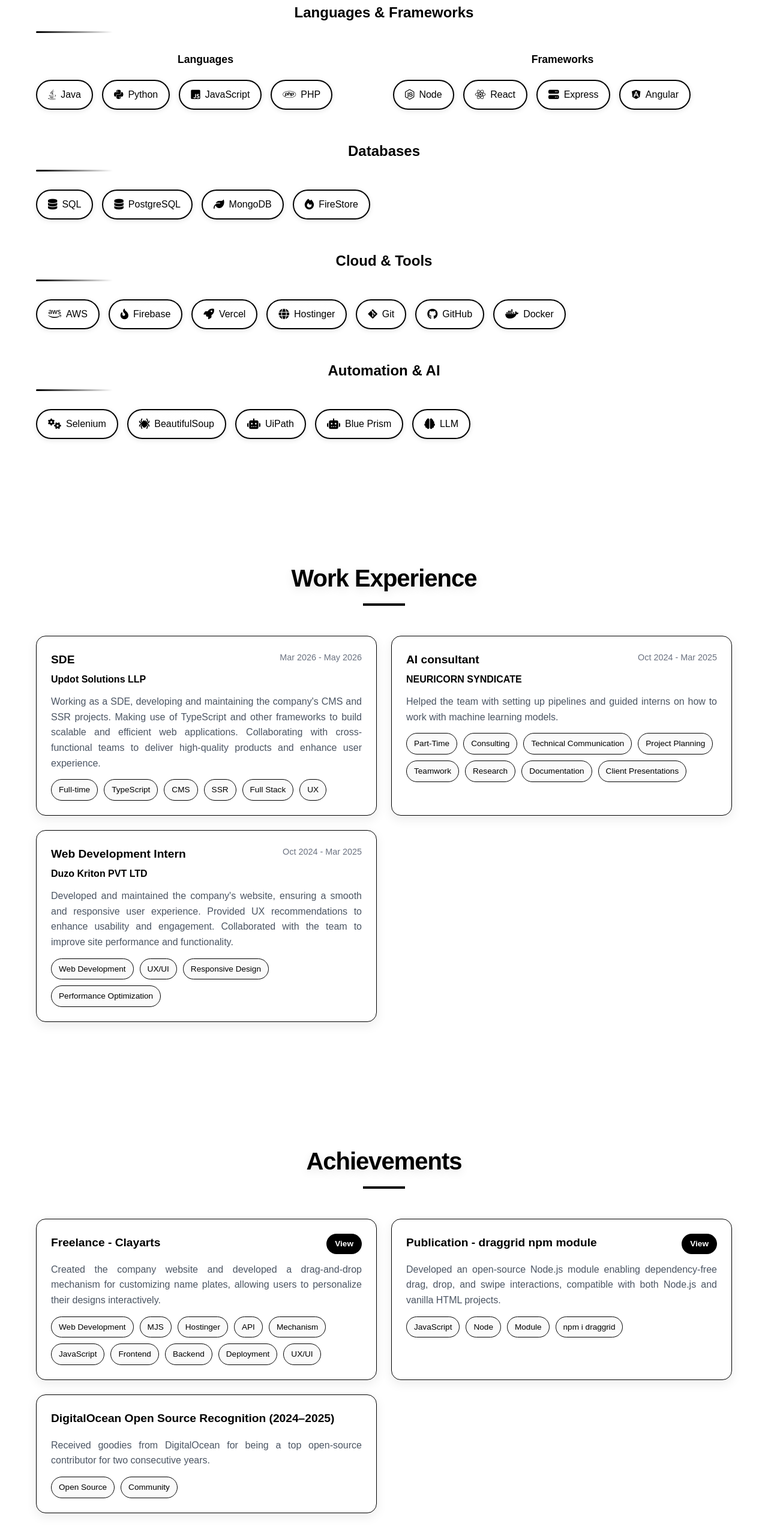
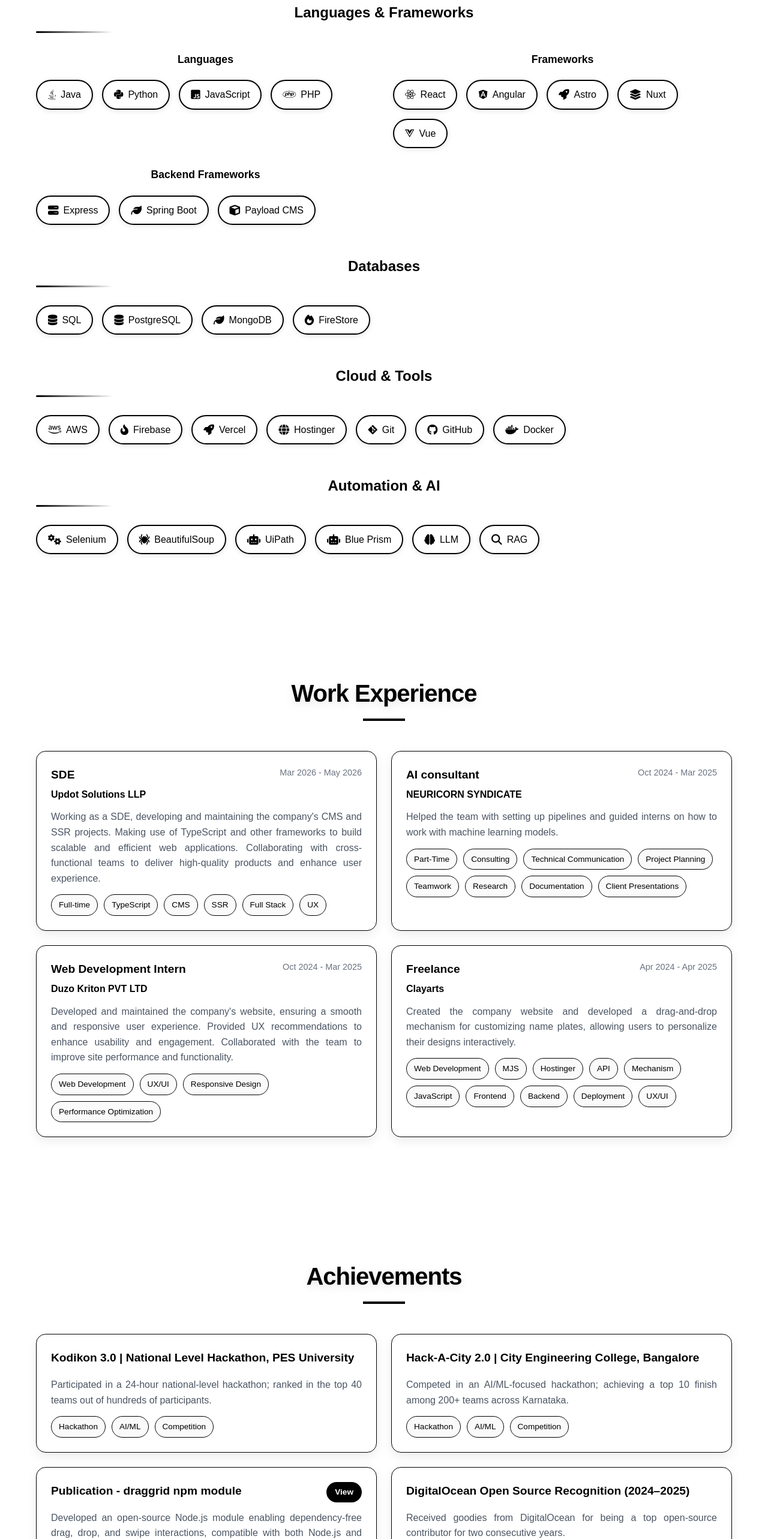
Before and after one commit to v-aibha-v-jain/Portfolio, a React (Create React App) app: page / in a window 1280 px wide. Shown: the part 2040-4606 px from the top of the page at 60% size. Built offline with nearby package versions, Linux system fonts and the light colour scheme; no server answers.

Commit message:
update: skills, achievement, work

```diff
--- a/src/components/Achievements.js
+++ b/src/components/Achievements.js
@@ -2,15 +2,18 @@
 import workData from '../data/work.json';
 
 const Achievements = () => {
-    const freelanceItem = workData.timeline.find((item) => item.company === 'Clayarts');
     const draggridItem = workData.timeline.find((item) => item.title === 'Drag_drop_swipe');
 
     const achievements = [
         {
-            title: 'Freelance - Clayarts',
-            description: freelanceItem?.description || 'Delivered a custom website and interactive personalization experience for a client brand.',
-            tags: freelanceItem?.tags || ['Freelance', 'Web Development'],
-            link: freelanceItem?.link?.[0]?.Website
+            title: 'Kodikon 3.0 | National Level Hackathon, PES University',
+            description: 'Participated in a 24-hour national-level hackathon; ranked in the top 40 teams out of hundreds of participants.',
+            tags: ['Hackathon', 'AI/ML', 'Competition']
+        },
+        {
+            title: 'Hack-A-City 2.0 | City Engineering College, Bangalore',
+            description: 'Competed in an AI/ML-focused hackathon; achieving a top 10 finish among 200+ teams across Karnataka.',
+            tags: ['Hackathon', 'AI/ML', 'Competition']
         },
         {
             title: 'Publication - draggrid npm module',
--- a/src/components/Contact.js
+++ b/src/components/Contact.js
@@ -113,14 +113,14 @@
                   <i className="fas fa-map-marker-alt"></i>
                   <div>
                     <h4>Location</h4>
-                    <p>Bangalore, Karnataka, India</p>
+                    <span>Bangalore, Karnataka, India</span >
                   </div>
                 </div>
                 <div className="contact-item">
                   <i className="fas fa-envelope"></i>
                   <div>
                     <h4>Email</h4>
-                    <p>vaibhavjain.vjv@gmail.com</p>
+                    <a href="mailto:vaibhavjain.vjv@gmail.com">vaibhavjain.vjv@gmail.com</a>
                   </div>
                 </div>
                 <div className="contact-item">
--- a/src/components/Skills.js
+++ b/src/components/Skills.js
@@ -9,10 +9,18 @@
   ];
 
   const frameworks = [
-    { name: 'Node', icon: 'fab fa-node-js' },
     { name: 'React', icon: 'fab fa-react' },
+    { name: 'Angular', icon: 'fab fa-angular' },
+    { name: 'Astro', icon: 'fas fa-rocket' },
+    { name: 'Nuxt', icon: 'fas fa-layer-group' },
+    { name: 'Vue', icon: 'fab fa-vuejs' },
+  ];
+
+  const Bframeworks = [
     { name: 'Express', icon: 'fas fa-server' },
-    { name: 'Angular', icon: 'fab fa-angular' }
+    { name: 'Spring Boot', icon: 'fas fa-leaf' },
+    { name: 'Payload CMS', icon: 'fas fa-cube' },
+
   ];
 
   const databases = [
@@ -37,7 +45,9 @@
     { name: 'BeautifulSoup', icon: 'fas fa-spider' },
     { name: 'UiPath', icon: 'fas fa-robot' },
     { name: 'Blue Prism', icon: 'fas fa-robot' },
-    { name: 'LLM', icon: 'fas fa-brain' }
+    { name: 'LLM', icon: 'fas fa-brain' },
+    { name: 'RAG', icon: 'fas fa-search' },
+
   ];
 
   return (
@@ -67,6 +77,17 @@
                   <h4>Frameworks</h4>
                   <div className="skills-list">
                     {frameworks.map((skill, index) => (
+                      <div key={index} className="skill-tag">
+                        <i className={skill.icon}></i>
+                        <span>{skill.name}</span>
+                      </div>
+                    ))}
+                  </div>
+                </div>
+                <div className="skills-subsection">
+                  <h4>Backend Frameworks</h4>
+                  <div className="skills-list">
+                    {Bframeworks.map((skill, index) => (
                       <div key={index} className="skill-tag">
                         <i className={skill.icon}></i>
                         <span>{skill.name}</span>
--- a/src/components/WorkExperience.js
+++ b/src/components/WorkExperience.js
@@ -2,7 +2,7 @@
 import workData from '../data/work.json';
 
 const WorkExperience = () => {
-    const targetCompanies = ['NEURICORN SYNDICATE', 'Duzo Kriton PVT LTD', 'Updot Solutions LLP'];
+    const targetCompanies = ['NEURICORN SYNDICATE', 'Duzo Kriton PVT LTD', 'Updot Solutions LLP', 'Clayarts'];
 
     const formatDate = (dateStr) => {
         if (!dateStr) return '';
```
